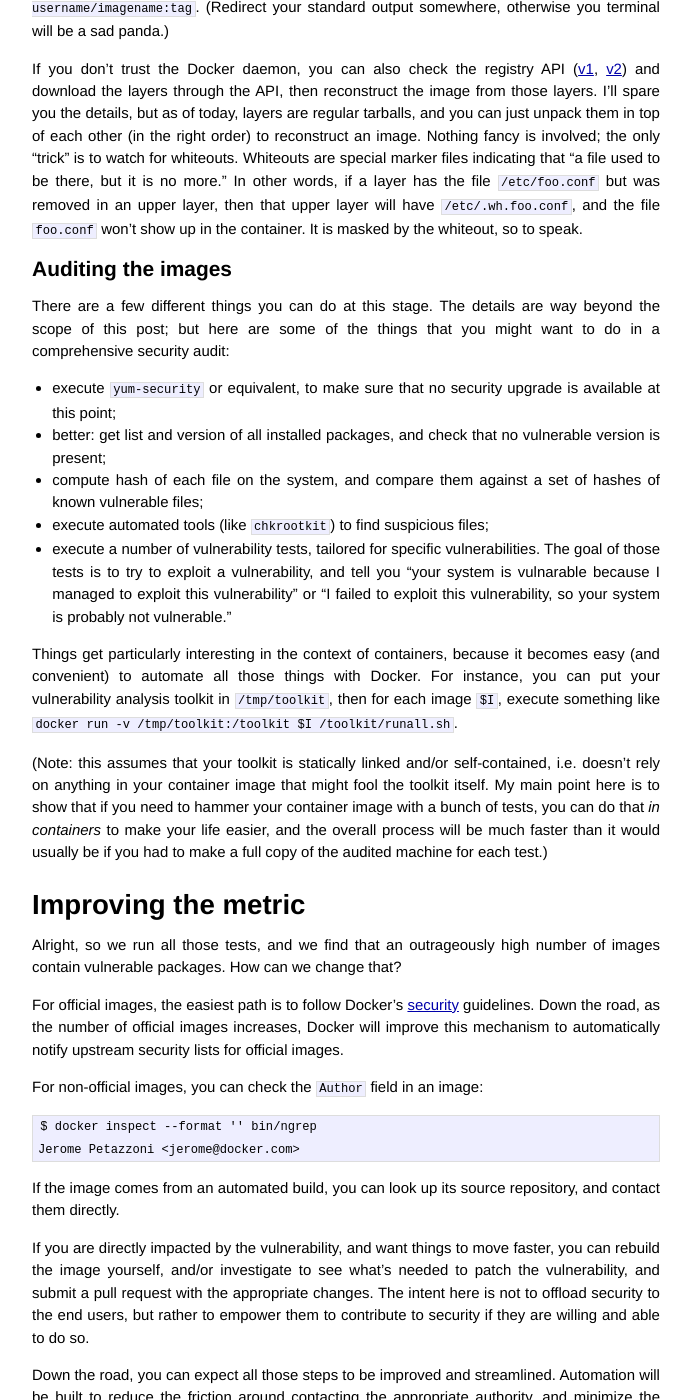
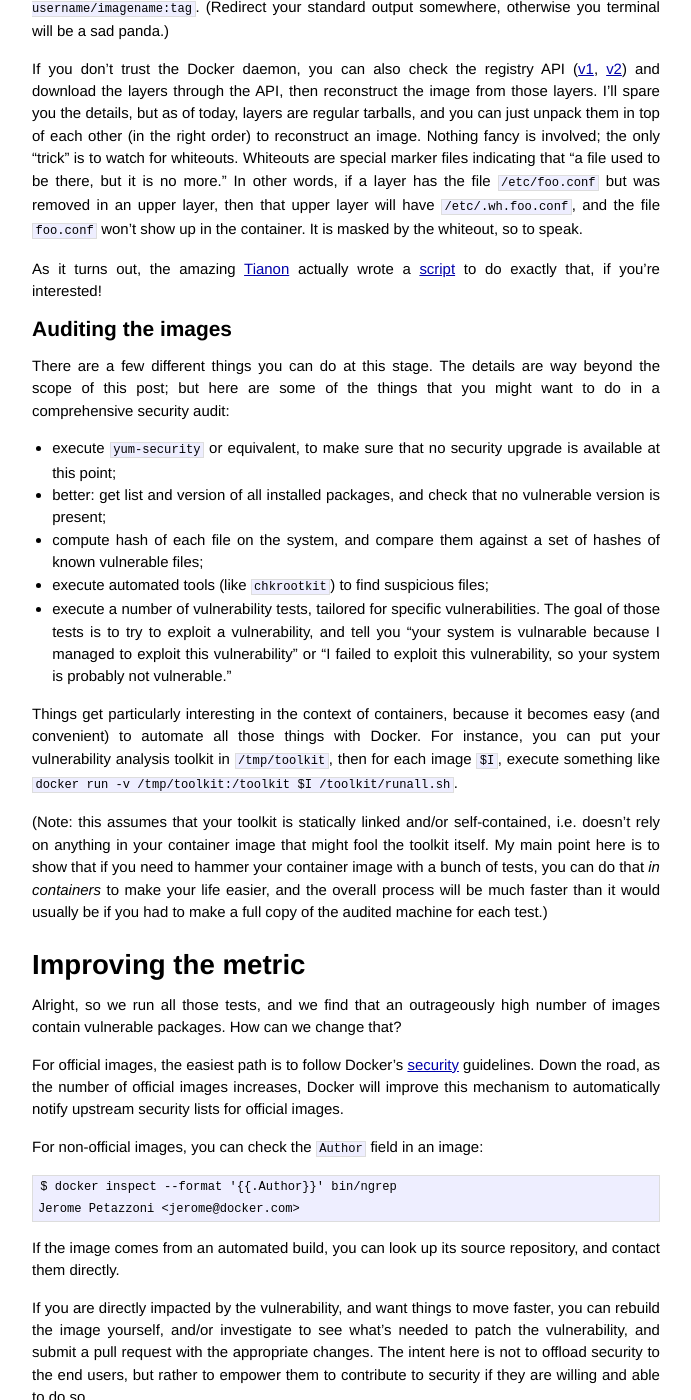
Before and after one commit to jpetazzo/jpetazzo.github.io, a Jekyll site: the page built from _posts/2015-05-27-docker-images-vulnerabilities.markdown, in a window 1280 px wide and 1400 px high, scrolled down 1138 px. Shown: the whole window, without its empty margins (294-985 px from the left). Built offline with Jekyll 4.4.1, drawn with Linux system fonts in a browser that asks for light colours; Markdown is read by kramdown in place of the engine named in the settings; comment, search, counter and statistics services are not loaded; some of the changed text lies outside the part shown.

Commit message:
formatting and edits

````diff
--- a/_posts/2015-05-27-docker-images-vulnerabilities.markdown
+++ b/_posts/2015-05-27-docker-images-vulnerabilities.markdown
@@ -1,6 +1,6 @@
 ---
 layout: post
-title: 30% of the images on the Docker Registry contain vulnerabilities
+title: Someone said that 30% of the images on the Docker Registry contain vulnerabilities
 ---
 
 This number is wonderful. Not because it's high or low, but because it
@@ -70,6 +70,9 @@
 in an upper layer, then that upper layer will have `/etc/.wh.foo.conf`,
 and the file `foo.conf` won't show up in the container. It is masked
 by the whiteout, so to speak.
+
+As it turns out, the amazing [Tianon] actually wrote a [script] to do
+exactly that, if you're interested!
 
 
 ### Auditing the images
@@ -120,7 +123,7 @@
 For non-official images, you can check the `Author` field in an image:
 
 ```
-$ docker inspect --format '{{.Author}}' bin/ngrep
+$ docker inspect --format '{{ "{{" }}.Author}}' bin/ngrep
 Jerome Petazzoni <jerome@docker.com>
 ```
 
@@ -219,9 +222,11 @@
 will remain empty.
 
 To inspect all your containers with a single command, you can do:
+
 ```
 docker ps -q | xargs -I {} docker diff {}
 ```
+
 (Courtesy of [@diogomonica]!)
 
 
@@ -328,15 +333,18 @@
 
 
 [BanyanOps Blog]: http://www.banyanops.com/blog/analyzing-docker-hub/
+[bashbrew]: https://github.com/docker-library/official-images#bashbrew
 [CIS Docker 1.6 Benchmark]: https://benchmarks.cisecurity.org/downloads/show-single/?file=docker16.100
 [dangerous squid package]: https://bugzilla.redhat.com/show_bug.cgi?id=1202858
 [@diogomonica]: https://twitter.com/diogomonica
 [dockerbench]: http://dockerbench.com/
 [docker-library]: https://github.com/docker-library/official-images/tree/master/library
+[script]: https://github.com/docker/docker/blob/master/contrib/download-frozen-image.sh
 [search]: https://registry.hub.docker.com/search?q=a&t=User
 [security]: https://www.docker.com/resources/security/
 [something nice]: https://registry.hub.docker.com/v2/repositories/
 [Taylor Swift]: https://twitter.com/swiftonsecurity
+[Tianon]: https://twitter.com/tianon
 [thread]: https://github.com/docker-library/official-images/issues/763
 [v1]: https://docs.docker.com/reference/api/registry_api/
 [v2]: https://docs.docker.com/registry/spec/api/
````
Also changed, not shown: other parts of _posts/2015-05-27-docker-images-vulnerabilities.markdown (+1 -1 lines).
